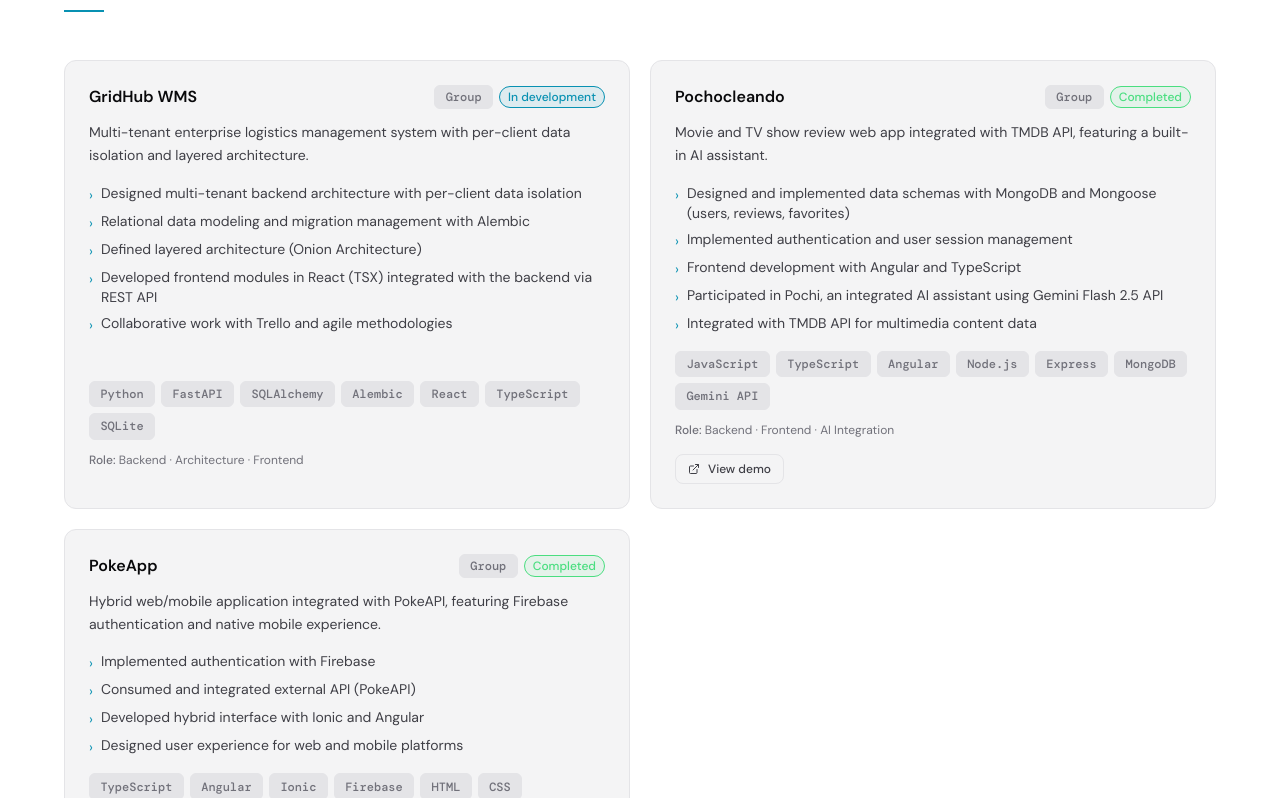
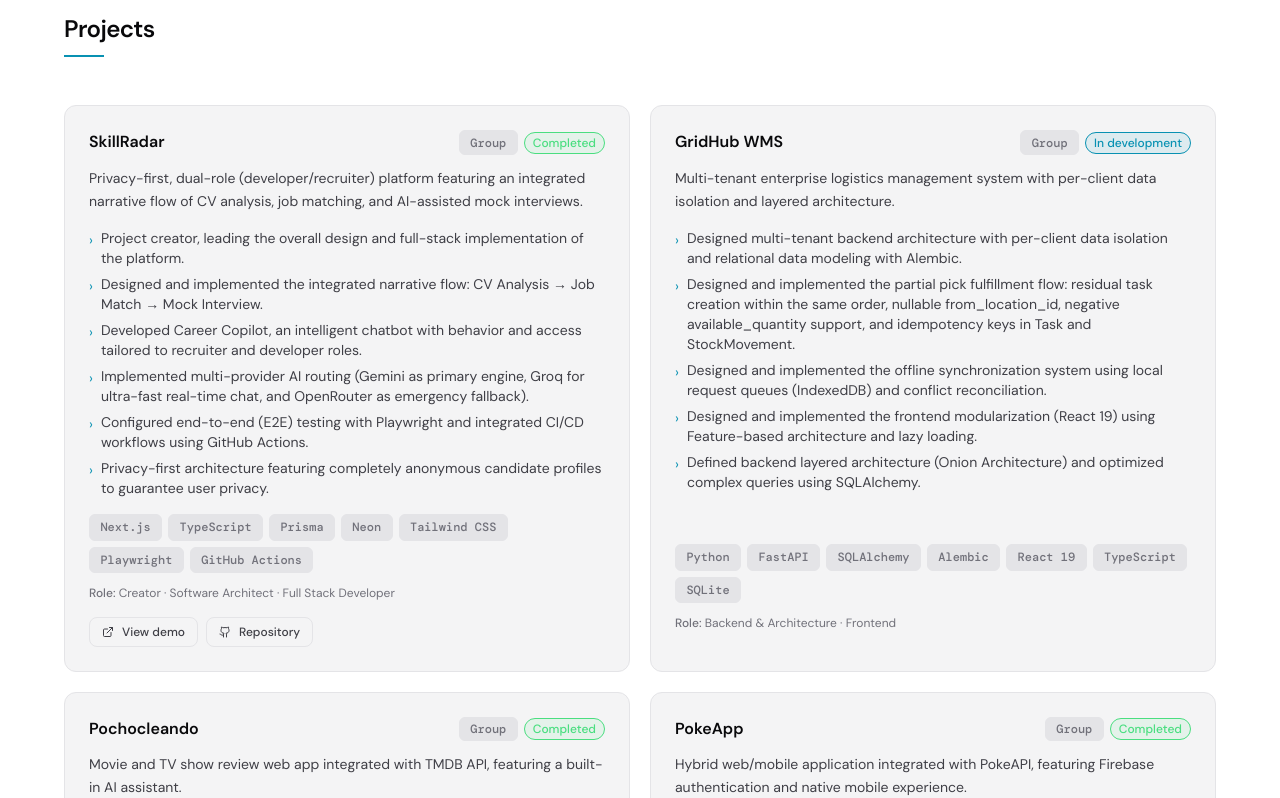
Before and after one commit to eliann313/mi-portfolio, a React (Vite) app: page / in a window 1280 px wide. Shown: the part 1122-1920 px from the top of the page. Built offline with nearby package versions, Linux system fonts and the light colour scheme.

Commit message:
feat: update tech stack and add/update portfolio projects

```diff
--- a/src/data/projects.ts
+++ b/src/data/projects.ts
@@ -1,6 +1,43 @@
 import type { Project } from '../types';
 
 export const projects: Project[] = [
+  {
+    id: 'skillradar',
+    title: 'SkillRadar',
+    type: 'group',
+    status: 'completed',
+    description: {
+      es: 'Plataforma dual-role (developer/recruiter) enfocada en la privacidad, con flujo narrativo integrado de análisis de CV, emparejamiento laboral y entrevistas simuladas asistidas por IA.',
+      en: 'Privacy-first, dual-role (developer/recruiter) platform featuring an integrated narrative flow of CV analysis, job matching, and AI-assisted mock interviews.',
+    },
+    contributions: {
+      es: [
+        'Creador del proyecto, liderando el diseño completo y la implementación de la plataforma.',
+        'Diseño e implementación del flujo narrativo guiado: CV Analysis → Job Match → Mock Interview.',
+        'Desarrollo de Career Copilot, un chatbot inteligente con comportamiento y acceso adaptado según el rol de recruiter o developer.',
+        'Implementación de enrutamiento de IA multi-provider (Gemini como motor primario, Groq para chat ultra-rápido en tiempo real y OpenRouter como fallback de emergencia).',
+        'Configuración de pruebas de extremo a extremo (E2E) con Playwright e integración de CI/CD con GitHub Actions.',
+        'Arquitectura privacy-first con perfiles de candidatos completamente anónimos para garantizar privacidad.'
+      ],
+      en: [
+        'Project creator, leading the overall design and full-stack implementation of the platform.',
+        'Designed and implemented the integrated narrative flow: CV Analysis → Job Match → Mock Interview.',
+        'Developed Career Copilot, an intelligent chatbot with behavior and access tailored to recruiter and developer roles.',
+        'Implemented multi-provider AI routing (Gemini as primary engine, Groq for ultra-fast real-time chat, and OpenRouter as emergency fallback).',
+        'Configured end-to-end (E2E) testing with Playwright and integrated CI/CD workflows using GitHub Actions.',
+        'Privacy-first architecture featuring completely anonymous candidate profiles to guarantee user privacy.'
+      ]
+    },
+    stack: ['Next.js', 'TypeScript', 'Prisma', 'Neon', 'Tailwind CSS', 'Playwright', 'GitHub Actions'],
+    roles: {
+      es: ['Creador', 'Arquitecto de Software', 'Desarrollador Full Stack'],
+      en: ['Creator', 'Software Architect', 'Full Stack Developer']
+    },
+    links: {
+      demo: 'https://skillradar-app.vercel.app',
+      repo: 'https://github.com/eliann313/SkillRadar'
+    }
+  },
   {
     id: 'gridhub-wms',
     title: 'GridHub WMS',
@@ -12,27 +49,27 @@ export const projects: Project[] = [
     },
     contributions: {
       es: [
-        'Diseño de arquitectura backend multi-tenant con aislamiento de datos por cliente',
-        'Modelado relacional y gestión de migraciones con Alembic',
-        'Definición de arquitectura por capas (Onion Architecture)',
-        'Desarrollo de módulos frontend en React (TSX) integrados al backend vía API REST',
-        'Trabajo colaborativo con Trello y metodologías ágiles',
+        'Diseño de arquitectura backend multi-tenant con aislamiento de datos por cliente y modelo relacional con Alembic.',
+        'Diseño e implementación del flujo de partial pick fulfillment: creación de tareas residuales en la misma orden, from_location_id nullable, soporte de available_quantity negativo e idempotency keys en Task y StockMovement.',
+        'Diseño e implementación del sistema de sincronización offline con cola de peticiones local (IndexedDB) y reconciliación de conflictos.',
+        'Diseño e implementación de la modularización del frontend (React 19) basada en Feature-based architecture y lazy loading.',
+        'Definición de arquitectura por capas (Onion Architecture) del backend y optimización de consultas complejas con SQLAlchemy.'
       ],
       en: [
-        'Designed multi-tenant backend architecture with per-client data isolation',
-        'Relational data modeling and migration management with Alembic',
-        'Defined layered architecture (Onion Architecture)',
-        'Developed frontend modules in React (TSX) integrated with the backend via REST API',
-        'Collaborative work with Trello and agile methodologies',
+        'Designed multi-tenant backend architecture with per-client data isolation and relational data modeling with Alembic.',
+        'Designed and implemented the partial pick fulfillment flow: residual task creation within the same order, nullable from_location_id, negative available_quantity support, and idempotency keys in Task and StockMovement.',
+        'Designed and implemented the offline synchronization system using local request queues (IndexedDB) and conflict reconciliation.',
+        'Designed and implemented the frontend modularization (React 19) using Feature-based architecture and lazy loading.',
+        'Defined backend layered architecture (Onion Architecture) and optimized complex queries using SQLAlchemy.'
       ],
     },
-    stack: ['Python', 'FastAPI', 'SQLAlchemy', 'Alembic', 'React', 'TypeScript', 'SQLite'],
+    stack: ['Python', 'FastAPI', 'SQLAlchemy', 'Alembic', 'React 19', 'TypeScript', 'SQLite'],
     roles: {
       es: ['Backend', 'Arquitectura', 'Frontend'],
-      en: ['Backend', 'Architecture', 'Frontend'],
+      en: ['Backend & Architecture', 'Frontend'],
     },
     links: {
-      repo: '#', // TODO: agregar URL de repo
+      repo: '#',
     },
   },
   {
--- a/src/data/skills.ts
+++ b/src/data/skills.ts
@@ -1,7 +1,8 @@
 import {
   SiPython, SiFastapi, SiNodedotjs, SiPostgresql, SiMongodb, SiSqlite, SiSharp,
   SiReact, SiAngular, SiIonic, SiTypescript, SiJavascript, SiHtml5, SiCss,
-  SiDocker, SiGit, SiGithub, SiLinux, SiSqlalchemy, SiMongoose, SiExpress
+  SiDocker, SiGit, SiGithub, SiLinux, SiSqlalchemy, SiMongoose, SiExpress,
+  SiNextdotjs, SiVercel, SiPrisma
 } from 'react-icons/si';
 import type { SkillCategory } from '../types';
 
@@ -13,6 +14,7 @@ export const skillCategories: SkillCategory[] = [
       { name: 'FastAPI',    icon: SiFastapi },
       { name: 'Node.js',    icon: SiNodedotjs },
       { name: 'PostgreSQL', icon: SiPostgresql },
+      { name: 'Neon',       icon: SiPostgresql },
       { name: 'MongoDB',    icon: SiMongodb },
       { name: 'SQLite',     icon: SiSqlite },
       { name: 'C#',         icon: SiSharp },
@@ -26,6 +28,7 @@ export const skillCategories: SkillCategory[] = [
     category: { es: 'Ecosistema & Frontend', en: 'Ecosystem & Frontend' },
     skills: [
       { name: 'React',      icon: SiReact },
+      { name: 'Next.js',    icon: SiNextdotjs },
       { name: 'Angular',    icon: SiAngular },
       { name: 'Ionic',      icon: SiIonic },
       { name: 'TypeScript', icon: SiTypescript },
@@ -38,6 +41,8 @@ export const skillCategories: SkillCategory[] = [
     category: { es: 'Herramientas & DevOps', en: 'Tools & DevOps' },
     skills: [
       { name: 'Docker',     icon: SiDocker },
+      { name: 'Vercel',     icon: SiVercel },
+      { name: 'Prisma',     icon: SiPrisma },
       { name: 'Git',        icon: SiGit },
       { name: 'GitHub',     icon: SiGithub },
       { name: 'Linux',      icon: SiLinux },
--- a/src/i18n/en.ts
+++ b/src/i18n/en.ts
@@ -20,7 +20,7 @@ export const en: Translations = {
   about: {
     title: 'Professional Profile',
     bio: 'Software Development Technician and current B.Sc. Data Science student, with a primary focus on backend development and data modeling. Experienced in building web applications and multi-tenant systems using technologies such as Python (FastAPI), Node.js, React, Angular, TypeScript, and MongoDB. Passionate about software architecture, API design, problem-solving, and developing scalable solutions with best practices.',
-    badges: ['Backend Development', 'System Architecture', 'API Design', 'Data Science', 'Multi-tenant Systems'],
+    badges: ['Backend Development', 'System Architecture', 'API Design', 'Multi-tenant Systems', 'AI & LLM Integrations'],
   },
   skills: {
     title: 'Skills',
--- a/src/i18n/es.ts
+++ b/src/i18n/es.ts
@@ -20,7 +20,7 @@ export const es: Translations = {
   about: {
     title: 'Perfil Profesional',
     bio: 'Técnico Superior en Desarrollo de Software y actual estudiante de Licenciatura en Ciencia de Datos, con orientación principal en backend y modelado de datos. Experiencia desarrollando aplicaciones web y sistemas multi-tenant utilizando tecnologías como Python (FastAPI), Node.js, React, Angular, TypeScript y MongoDB. Interés en arquitectura de software, diseño de APIs, resolución de problemas y desarrollo de soluciones escalables con buenas prácticas.',
-    badges: ['Desarrollo Backend', 'Arquitectura de Software', 'Diseño de APIs', 'Ciencia de Datos', 'Sistemas Multi-tenant'],
+    badges: ['Desarrollo Backend', 'Arquitectura de Software', 'Diseño de APIs', 'Sistemas Multi-tenant', 'Integraciones de IA (LLMs)'],
   },
   skills: {
     title: 'Tecnologías',
```
Also changed, not shown: 1 other file (tests, documents, lock files or other folders).
